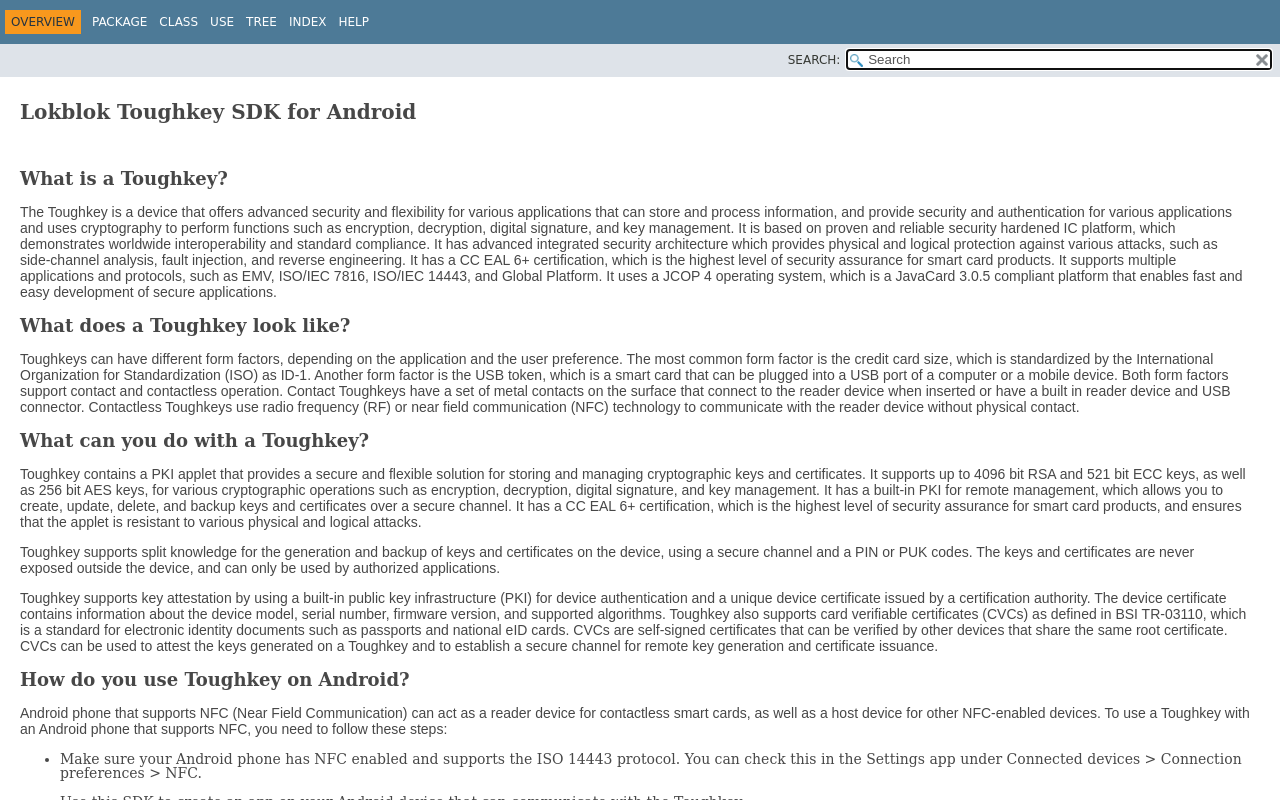
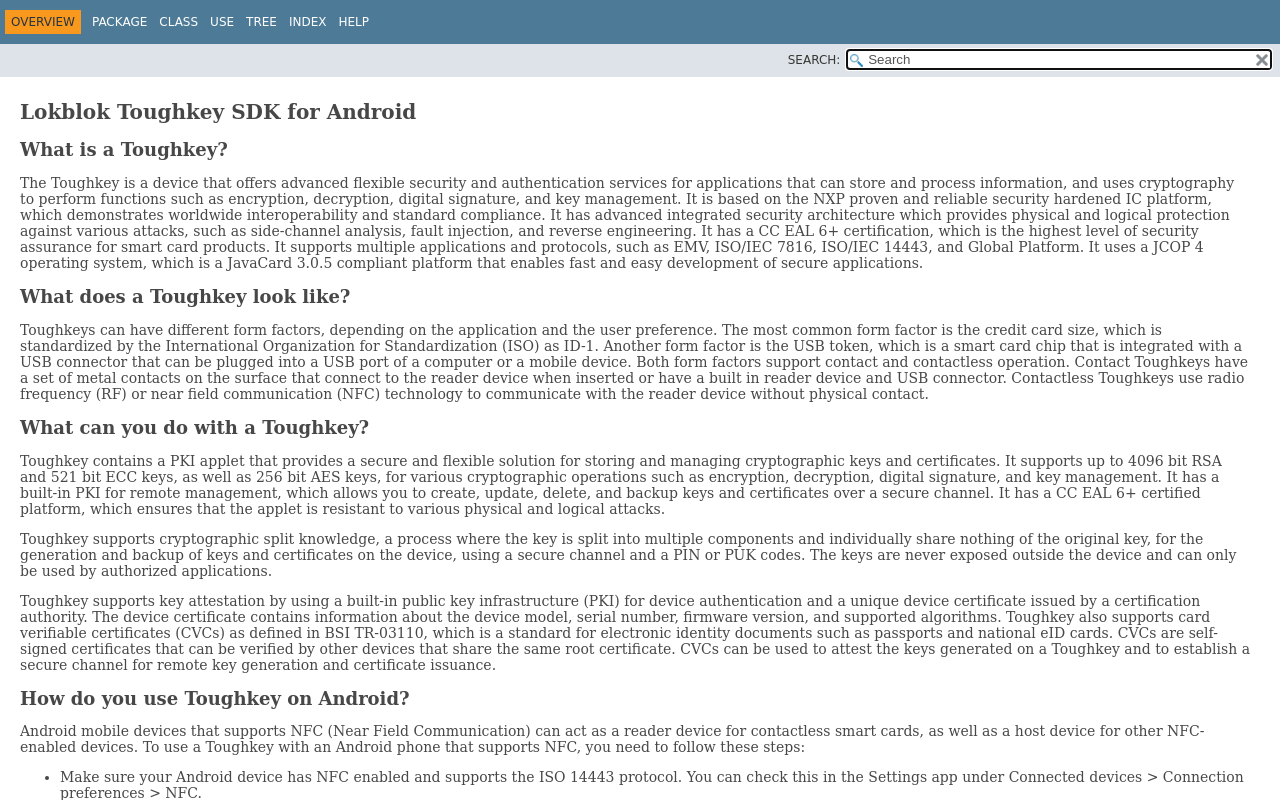
Before and after one commit to lokblokinc/toughkeysdkdocs, a plain HTML site: page index.html in a window 1280 px wide. Drawn offline with Linux system fonts and the light colour scheme; a web font is replaced by a local one.

Commit message:
updated with sue's edits

```diff
--- a/index.html
+++ b/index.html
@@ -1,7 +1,7 @@
 <!DOCTYPE HTML>
 <html lang="en">
 <head>
-<!-- Generated by javadoc (17) on Wed Nov 08 12:57:26 EST 2023 -->
+<!-- Generated by javadoc (17) on Wed Nov 08 16:40:20 EST 2023 -->
 <title>Overview</title>
 <meta name="viewport" content="width=device-width, initial-scale=1">
 <meta http-equiv="Content-Type" content="text/html; charset=utf-8">
@@ -48,140 +48,38 @@
 </header>
 <div class="flex-content">
 <main role="main">
-<div class="block"><h1 class="western">Lokblok Toughkey SDK for Android</h1><br/>
-
-<h2 class="western">What is a Toughkey?</h2>
-
-<p style="font-family: Arial, sans-serif; font-size: 14px">The Toughkey is a
-device that offers advanced security and flexibility for various
-applications that can store and process information, and provide
-security and authentication for various applications and uses
-cryptography to perform functions such as encryption, decryption,
-digital signature, and key management. It is based on proven and
-reliable security hardened IC platform, which demonstrates worldwide
-interoperability and standard compliance. It has advanced integrated
-security architecture which provides physical and logical protection
-against various attacks, such as side-channel analysis, fault
-injection, and reverse engineering. It has a CC EAL 6+ certification,
-which is the highest level of security assurance for smart card
-products. It supports multiple applications and protocols, such as
-EMV, ISO/IEC 7816, ISO/IEC 14443, and Global Platform. It uses a JCOP
-4 operating system, which is a JavaCard 3.0.5 compliant platform that
-enables fast and easy development of secure applications.</p>
-
-<h2 class="western">What does a Toughkey look like?</h2>
-
-<p style="font-family: Arial, sans-serif; font-size: 14px">Toughkeys can have
-different form factors, depending on the application and the user
-preference. The most common form factor is the credit card size,
-which is standardized by the International Organization for
-Standardization (ISO) as ID-1. Another form factor is the USB token,
-which is a smart card that can be plugged into a USB port of a
-computer or a mobile device. Both form factors support contact and
-contactless operation. Contact Toughkeys have a set of metal contacts
-on the surface that connect to the reader device when inserted or
-have a built in reader device and USB connector. Contactless
-Toughkeys use radio frequency (RF) or near field communication (NFC)
-technology to communicate with the reader device without physical
-contact.
-</p>
-
-<h2 class="western">What can you do with a Toughkey?</h2>
-
-<p style="font-family: Arial, sans-serif; font-size: 14px">Toughkey contains a
-PKI applet that provides a secure and flexible solution for storing
-and managing cryptographic keys and certificates. It supports up to
-4096 bit RSA and 521 bit ECC keys, as well as 256 bit AES keys, for
-various cryptographic operations such as encryption, decryption,
-digital signature, and key management. It has a built-in PKI for
-remote management, which allows you to create, update, delete, and
-backup keys and certificates over a secure channel. It has a CC EAL
-6+ certification, which is the highest level of security assurance
-for smart card products, and ensures that the applet is resistant to
-various physical and logical attacks.
-</p>
-
-<p style="font-family: Arial, sans-serif; font-size: 14px">Toughkey supports
-split knowledge for the generation and backup of keys and
-certificates on the device, using a secure channel and a PIN or PUK
-codes. The keys and certificates are never exposed outside the
-device, and can only be used by authorized applications.</p>
-
-<p style="font-family: Arial, sans-serif; font-size: 14px">Toughkey supports
-key attestation by using a built-in public key infrastructure (PKI)
-for device authentication and a unique device certificate issued by a
-certification authority. The device certificate contains information
-about the device model, serial number, firmware version, and
-supported algorithms. Toughkey also supports card verifiable
-certificates (CVCs) as defined in BSI TR-03110, which is a standard
-for electronic identity documents such as passports and national eID
-cards. CVCs are self-signed certificates that can be verified by
-other devices that share the same root certificate. CVCs can be used
-to attest the keys generated on a Toughkey and to establish a secure
-channel for remote key generation and certificate issuance.</p>
-
-<h2 class="western">How do you use Toughkey on Android?</h2>
-
-<p style="font-family: Arial, sans-serif; font-size: 14px">Android phone that
-supports NFC (Near Field Communication) can act as a reader device
-for contactless smart cards, as well as a host device for other
-NFC-enabled devices. To use a Toughkey with an Android phone that
-supports NFC, you need to follow these steps:</p>
-
+<div class="block"><h1 id="toughkeysdk">Lokblok Toughkey SDK for Android</h1>
+<h2 id="what-is-a-toughkey-">What is a Toughkey?</h2>
+<p>The Toughkey is a device that offers advanced flexible security and authentication services for applications that can store and process information, and uses cryptography to perform functions such as encryption, decryption, digital signature, and key management. It is based on the NXP proven and reliable security hardened IC platform, which demonstrates worldwide interoperability and standard compliance. It has advanced integrated security architecture which provides physical and logical protection against various attacks, such as side-channel analysis, fault injection, and reverse engineering. It has a CC EAL 6+ certification, which is the highest level of security assurance for smart card products. It supports multiple applications and protocols, such as EMV, ISO/IEC 7816, ISO/IEC 14443, and Global Platform. It uses a JCOP 4 operating system, which is a JavaCard 3.0.5 compliant platform that enables fast and easy development of secure applications. </p>
+<h2 id="what-does-a-toughkey-look-like-">What does a Toughkey look like?</h2>
+<p>Toughkeys can have different form factors, depending on the application and the user preference. The most common form factor is the credit card size, which is standardized by the International Organization for Standardization (ISO) as ID-1. Another form factor is the USB token, which is a smart card chip that is integrated with a USB connector that can be plugged into a USB port of a computer or a mobile device. Both form factors support contact and contactless operation. Contact Toughkeys have a set of metal contacts on the surface that connect to the reader device when inserted or have a built in reader device and USB connector. Contactless Toughkeys use radio frequency (RF) or near field communication (NFC) technology to communicate with the reader device without physical contact. </p>
+<h2 id="what-can-you-do-with-a-toughkey-">What can you do with a Toughkey?</h2>
+<p>Toughkey contains a PKI applet that provides a secure and flexible solution for storing and managing cryptographic keys and certificates. It supports up to 4096 bit RSA and 521 bit ECC keys, as well as 256 bit AES keys, for various cryptographic operations such as encryption, decryption, digital signature, and key management. It has a built-in PKI for remote management, which allows you to create, update, delete, and backup keys and certificates over a secure channel. It has a CC EAL 6+ certified platform, which ensures that the applet is resistant to various physical and logical attacks. </p>
+<p>Toughkey supports cryptographic split knowledge, a process where the key is split into multiple components and individually share nothing of the original key, for the generation and backup of keys and certificates on the device, using a secure channel and a PIN or PUK codes. The keys are never exposed outside the device and can only be used by authorized applications. </p>
+<p>Toughkey supports key attestation by using a built-in public key infrastructure (PKI) for device authentication and a unique device certificate issued by a certification authority. The device certificate contains information about the device model, serial number, firmware version, and supported algorithms. Toughkey also supports card verifiable certificates (CVCs) as defined in BSI TR-03110, which is a standard for electronic identity documents such as passports and national eID cards. CVCs are self-signed certificates that can be verified by other devices that share the same root certificate. CVCs can be used to attest the keys generated on a Toughkey and to establish a secure channel for remote key generation and certificate issuance. </p>
+<h2 id="how-do-you-use-toughkey-on-android-">How do you use Toughkey on Android?</h2>
+<p>Android mobile devices that supports NFC (Near Field Communication) can act as a reader device for contactless smart cards, as well as a host device for other NFC-enabled devices. To use a Toughkey with an Android phone that supports NFC, you need to follow these steps: </p>
 <ul>
-        <li><p style="line-height: 100%; margin-bottom: 0in">Make sure your
-        Android phone has NFC enabled and supports the ISO 14443 protocol.
-        You can check this in the Settings app under Connected devices &gt;
-        Connection preferences &gt; NFC.</p>
-        <li><p style="line-height: 100%; margin-bottom: 0in">Use this SDK to
-        create an app on your Android device that can communicate with the
-        Toughkey.</p>
-        <li><p style="line-height: 100%; margin-bottom: 0in">Launch the app
-        and enter a PIN or a password to access the PKI applet, depending on
-        the security settings for the services you require.</p>
-        <li><p style="line-height: 100%; margin-bottom: 0in">Perform the
-        desired operation using the PKI applet, such as signing a document,
-        encrypting an email, or authenticating to a website. The Toughkey
-        library will send commands to Toughkey using the APDU (Application
-        Protocol Data Unit) format, which is defined by the ISO 7816
-        standard. Toughkey will respond with the appropriate data or status
-        code, which the app will display or process accordingly.</p>
+        <li>Make sure your Android device has NFC enabled and supports the ISO 14443 protocol. You can check this in the Settings app under Connected devices &gt; Connection preferences &gt; NFC. </li>
+        <li>Use this SDK to create an app on your Android device that can communicate with the Toughkey. </li>
+        <li>Launch the app and enter a PIN or a password to access the PKI applet, depending on the security settings for the services you require. </li>
+        <li>Perform the desired operation using the PKI applet, such as signing a document, encrypting an email, or authenticating to a website. The Toughkey library will send commands to Toughkey using the APDU (Application Protocol Data Unit) format, which is defined by the ISO 7816 standard. Toughkey will respond with the appropriate data or status code, which the app will display or process accordingly. </li>
 </ul>
-
-<div style="background-color: #e7f3fe;border-left: 6px solid #2196F3;margin-bottom: 15px; padding: 4px 12px;
-}">
-<p style="font-family: Arial, sans-serif; font-size: 14px"><b>NOTE: This
-version 0.1 of Toughkey SDK for Android supports retrieving data
-objects that have been loaded on a Toughkey using the PKCS11 library
-on Windows/Linux/MacOS desktop systems. Future releases will support:</b></p>
-
+<div style="background-color: #e7f3fe;border-left: 6px solid #2196F3;margin-bottom: 15px; padding: 4px 12px;">
+        <p>NOTE: This version 0.1 of Toughkey SDK for Android supports retrieving data objects that have been loaded on a Toughkey using the PKCS11 library on Windows/Linux/MacOS desktop systems. Future releases will support: </p>
+        <ul>
+                <li>adding and removing objects</li>
+                <li>cryptographic API’s for signing, encrypting, etc.</li>
+                <li>remote attestation</li>
+                <li>key backup and recovery</li>
+        </ul>
+</div>
+<h2 id="what-is-in-the-toughkey-android-sdk-">What is in the Toughkey Android SDK?</h2>
 <ul>
-        <li><p style="font-weight: normal; line-height: 100%; margin-bottom: 0in">
-        adding and removing objects</p>
-        <li><p style="font-weight: normal; line-height: 100%; margin-bottom: 0in">
-        cryptographic API’s for signing, encrypting, etc.</p>
-        <li><p style="font-weight: normal; line-height: 100%; margin-bottom: 0in">
-        remote attestation</p>
-        <li><p style="font-weight: normal; line-height: 100%; margin-bottom: 0in">
-        key backup and recovery</p>
-</ul>
-</div>
-
-<h2 class="western">What is in the Toughkey Android SDK?</h2>
-
-<ul>
-        <li><p style="line-height: 100%; margin-bottom: 0in">AAR is an
-        Android Android ARchive file that is a software library that can be
-        used for developing Android apps that use Toughkey</p>
-        <li><p style="line-height: 100%; margin-bottom: 0in">AAR stub file
-        with the ToughKey class and stubbed methods with no external
-        dependencies. This file is useful in determining how to use the AAR
-        file with other frameworks like dotnet, javascript, etc.</p>
-        <li><p style="line-height: 100%; margin-bottom: 0in">Documentation:
-        <a href="https://lokblokinc.github.io/toughkeysdkdocs">https://lokblokinc.github.io/toughkeysdkdocs</a></p>
-        <li><p style="line-height: 100%; margin-bottom: 0in">Git repository:
-        <a href="https://github.com/lokblokinc/toughkeysdk">https://github.com/lokblokinc/toughkeysdk</a>
-                </p>
+        <li>AAR module is an Android ARchive file that is a software library that can be used for developing Android apps that use Toughkey</li>
+        <li>AAR stub module with the ToughKey class and stubbed methods with no external dependencies.  This file is useful in determining how to use the AAR file with other frameworks like dotnet, javascript, etc.</li>
+        <li>Documentation: <a href="https://lokblokinc.github.io/toughkeysdkdocs">https://lokblokinc.github.io/toughkeysdkdocs</a></li>
+        <li>Git repository: <a href="https://github.com/lokblokinc/toughkeysdk">https://github.com/lokblokinc/toughkeysdk</a> </li>
 </ul></div>
 <div id="all-packages-table">
 <div class="caption"><span>Packages</span></div>
```
Also changed, not shown: allclasses-index.html (+1 -1 lines), allpackages-index.html (+1 -1 lines), co/lokblok/toughkey_android_library/Toughkey.html (+1 -1 lines), co/lokblok/toughkey_android_library/class-use/Toughkey.html (+1 -1 lines), co/lokblok/toughkey_android_library/package-summary.html (+1 -1 lines), co/lokblok/toughkey_android_library/package-tree.html (+1 -1 lines), co/lokblok/toughkey_android_library/package-use.html (+1 -1 lines), help-doc.html (+1 -1 lines), index-files/index-1.html (+1 -1 lines), index-files/index-2.html (+1 -1 lines), index-files/index-3.html (+1 -1 lines), index-files/index-4.html (+1 -1 lines), index-files/index-5.html (+1 -1 lines), index-files/index-6.html (+1 -1 lines), 4 more files.
